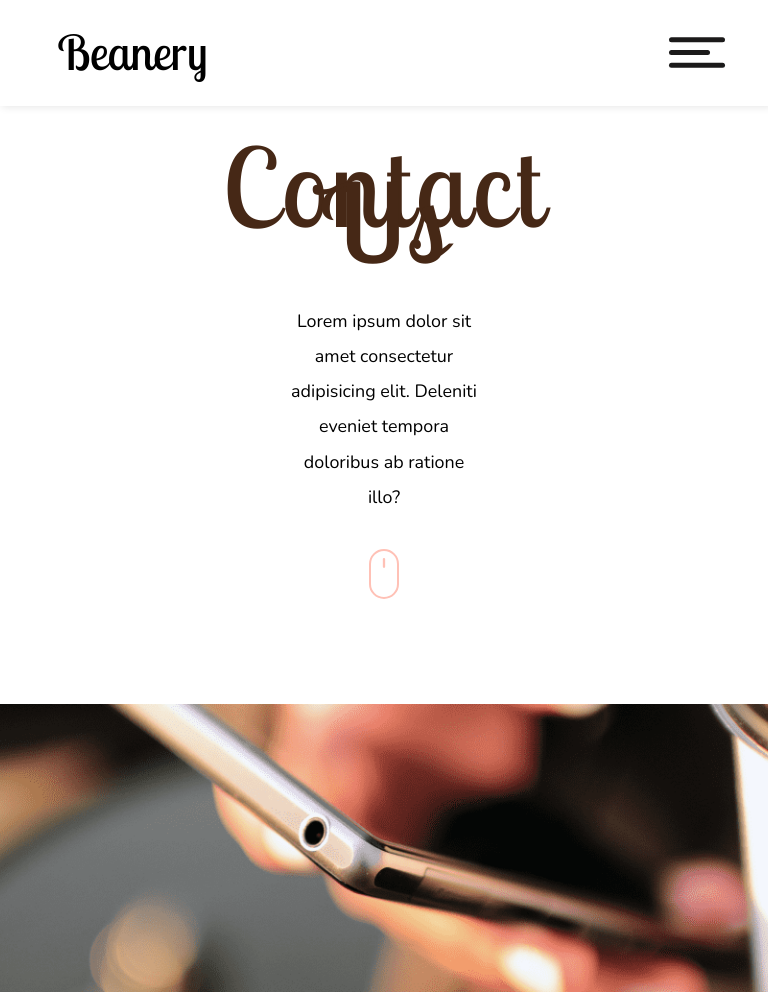
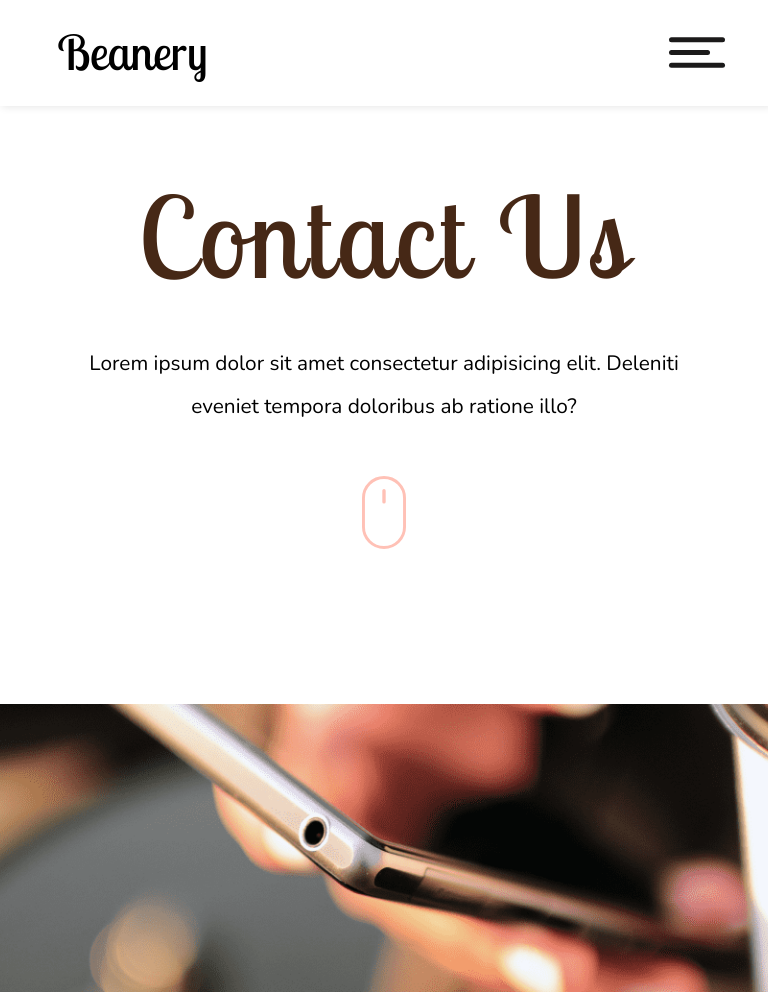
Before and after one commit to tommyyh/Cafe, a plain HTML site: page The base/contact.html in a window 768 px wide. Shown: the top 992 px of the page. Drawn offline with nearby package versions, Linux system fonts and the light colour scheme.

Commit message:
Added a contact page - tablet

```diff
--- a/The base/Style/style.css
+++ b/The base/Style/style.css
@@ -3575,13 +3575,13 @@ input::-webkit-inner-spin-button {
       text-align: center;
       width: 100%;
       height: 88vh;
-      padding-left: 18rem;
-      padding-right: 18rem;
+      padding-left: 9%;
+      padding-right: 9%;
    }
 
    .c-lp h1 {
       font-family: 'Lobster Two', cursive;
-      font-size: 6.8rem;
+      font-size: 7rem;
       color: #462816;
       font-weight: 500;
       margin-top: 4rem;
@@ -3589,12 +3589,14 @@ input::-webkit-inner-spin-button {
    }
 
    .c-lp p {
-      font-size: 1.12rem;
-      margin-top: 4rem;
+      font-size: 1.3rem;
+      line-height: 2.7rem;
+      margin-top: 5.5rem;
    }
 
    .c-scroll {
-      margin-top: 2.1rem;
+      margin-top: 3rem;
+      width: 2.75rem;
    }
 
    .c-lp-img {
@@ -3605,11 +3607,11 @@ input::-webkit-inner-spin-button {
 
    /* Contact section */
    .section-c3 {
-      margin-top: 8rem;
+      margin-top: 9rem;
    }
 
    .section-c4 {
-      margin-top: 9rem;
+      margin-top: 15rem;
    }
 
    /* RESERVATION PAGE */
```
